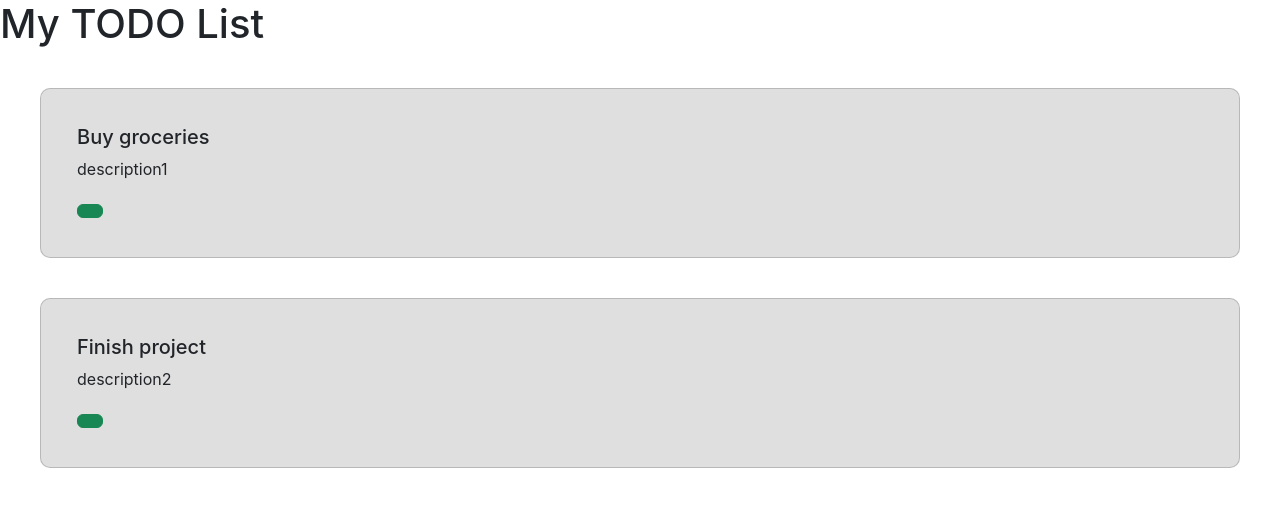
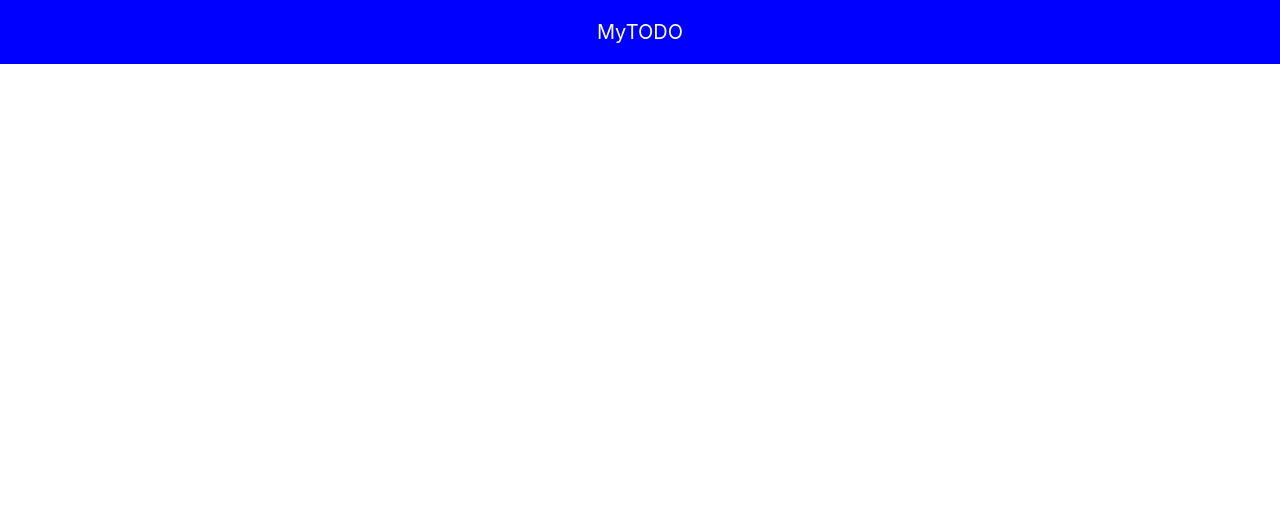
Before and after one commit to LucieNicolas/To-do-List, a React (Create React App) app in the folder my-app/: page /task/1 in a window 1280 px wide. Shown: the top 506 px of the page. Built offline with nearby package versions, Linux system fonts and the light colour scheme.

Commit message:
Revert "add Card for taskList and button completedTask"
This reverts commit e6f69d39dbad8d8172aa1895c7fb8d353181ec70.

```diff
--- a/my-app/package.json
+++ b/my-app/package.json
@@ -10,9 +10,7 @@
     "@types/node": "^16.18.59",
     "@types/react": "^18.2.29",
     "@types/react-dom": "^18.2.14",
-    "bootstrap": "^5.3.2",
     "react": "^18.2.0",
-    "react-bootstrap": "^2.9.0",
     "react-dom": "^18.2.0",
     "react-scripts": "5.0.1",
     "typescript": "^4.9.5",
--- a/my-app/src/compo/TaskList.tsx
+++ /dev/null
@@ -1,54 +0,0 @@
-import "bootstrap/dist/css/bootstrap.min.css";
-import React, { useState } from "react";
-import { Button, Card } from "react-bootstrap";
-import "../style/TaskList.css";
-
-interface Task {
-  id: number;
-  title: string;
-  description: string;
-  isCompleted: boolean;
-}
-
-interface TodoListProps {
-  tasksList: Task[];
-}
-
-const TodoList = ({ tasksList }: TodoListProps) => {
-  const [checkedItems, setCheckedItems] = useState(new Set<number>());
-  const [listTask, setListTask] = useState(tasksList);
-
-  const handleIsCompleted = (taskId: number) => {
-    const newCheckedItems = new Set(checkedItems);
-    if (newCheckedItems.has(taskId)) {
-      newCheckedItems.delete(taskId);
-    } else {
-      newCheckedItems.add(taskId);
-    }
-    setCheckedItems(newCheckedItems);
-
-    const newTasksList = listTask.filter((task) => task.id !== taskId);
-    setListTask(newTasksList);
-  };
-
-  return (
-    <div>
-      {/* Map the task list and render a Card component for each task in the
-      list*/}
-      {listTask.map((task) => (
-        <Card data-testid="task" key={task.id} className="task-card">
-          <Card.Body>
-            <Card.Title className="task-title">{task.title}</Card.Title>
-            <Card.Text>{task.description}</Card.Text>
-            <Button
-              variant="success"
-              onClick={() => handleIsCompleted(task.id)}
-              data-testid="completedBtn"
-            ></Button>
-          </Card.Body>
-        </Card>
-      ))}
-    </div>
-  );
-};
-export default TodoList;
--- a/my-app/src/page/App.tsx
+++ b/my-app/src/page/App.tsx
@@ -1,29 +1,12 @@
-import TaskList from "../compo/TaskList";
+import React from "react";
+import "../style/App.css";
 
 function App() {
-  const tasksList = [
-    {
-      id: 1,
-      title: "Buy groceries",
-      description: "description1",
-      isCompleted: true,
-    },
-    {
-      id: 2,
-      title: "Finish project",
-      description: "description2",
-      isCompleted: false,
-    },
-  ];
-
   return (
     <div className="App">
-      <header>
-        <h1>My TODO List</h1>
-        {/* <img src="../images/logo2.png" alt="logo2" /> */}
-        {/* <i className="fa fa-check" aria-hidden="true"></i> */}
+      <header className="App-header">
+        <p>MyTODO</p>
       </header>
-      <TaskList tasksList={tasksList} />
     </div>
   );
 }
--- a/my-app/src/style/App.css
+++ b/my-app/src/style/App.css
@@ -1,3 +1,13 @@
 .App {
   text-align: center;
 }
+
+.App-header {
+  background-color: blue;
+  display: flex;
+  flex-direction: column;
+  align-items: center;
+  justify-content: right;
+  font-size: 20px;
+  color: white;
+}
--- a/my-app/src/style/TaskList.css
+++ /dev/null
@@ -1,11 +0,0 @@
-.task-card {
-  background-color: rgb(224, 223, 223);
-  padding: 20px;
-  margin: 40px;
-  border-radius: 10px;
-  flex-direction: column;
-}
-/* .task-title {
-    font-size: 1.5rem;
-    font-weight: bold;
-  } */
```
Also changed, not shown: 2 other files (tests, documents, lock files or other folders).
